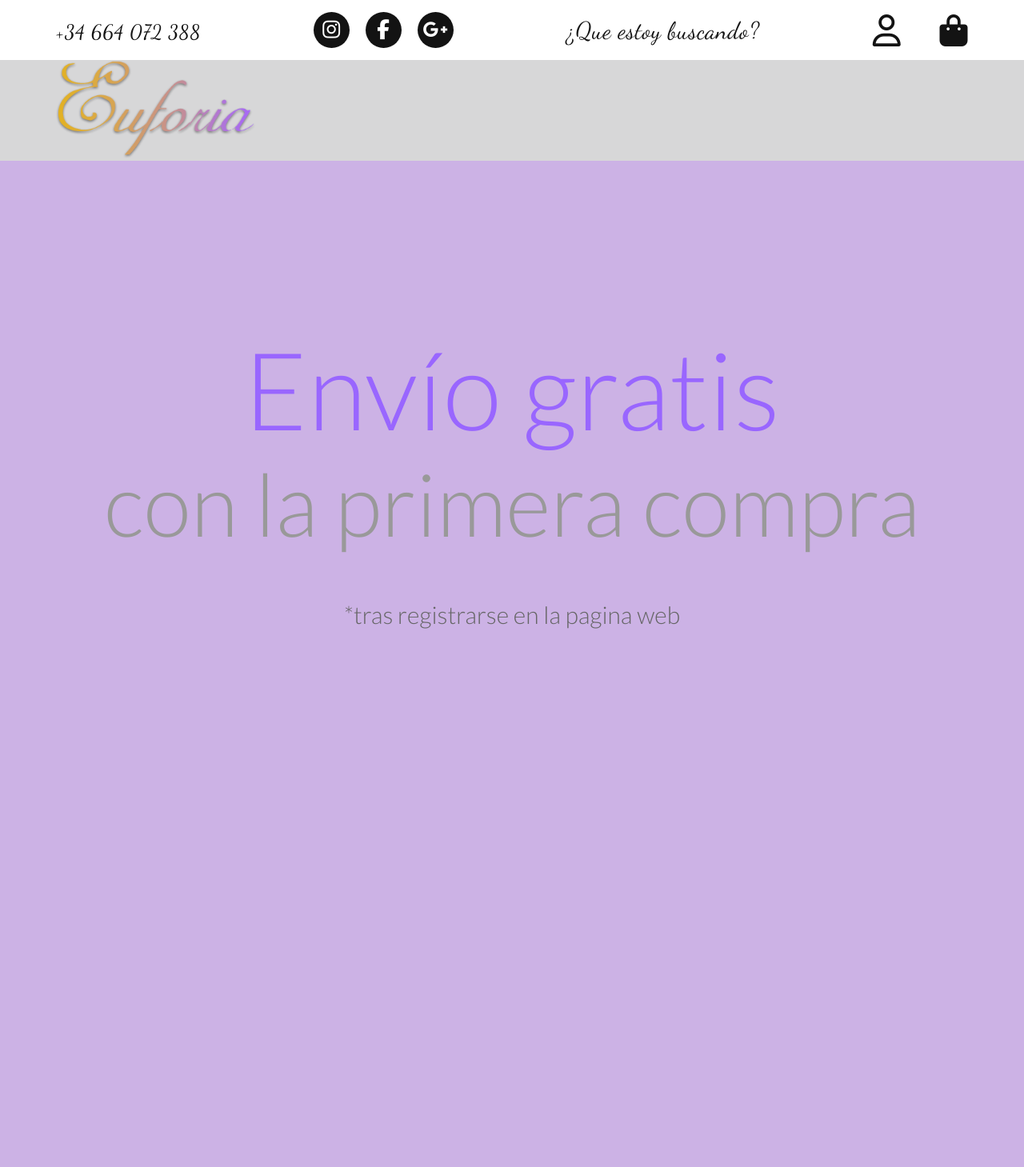
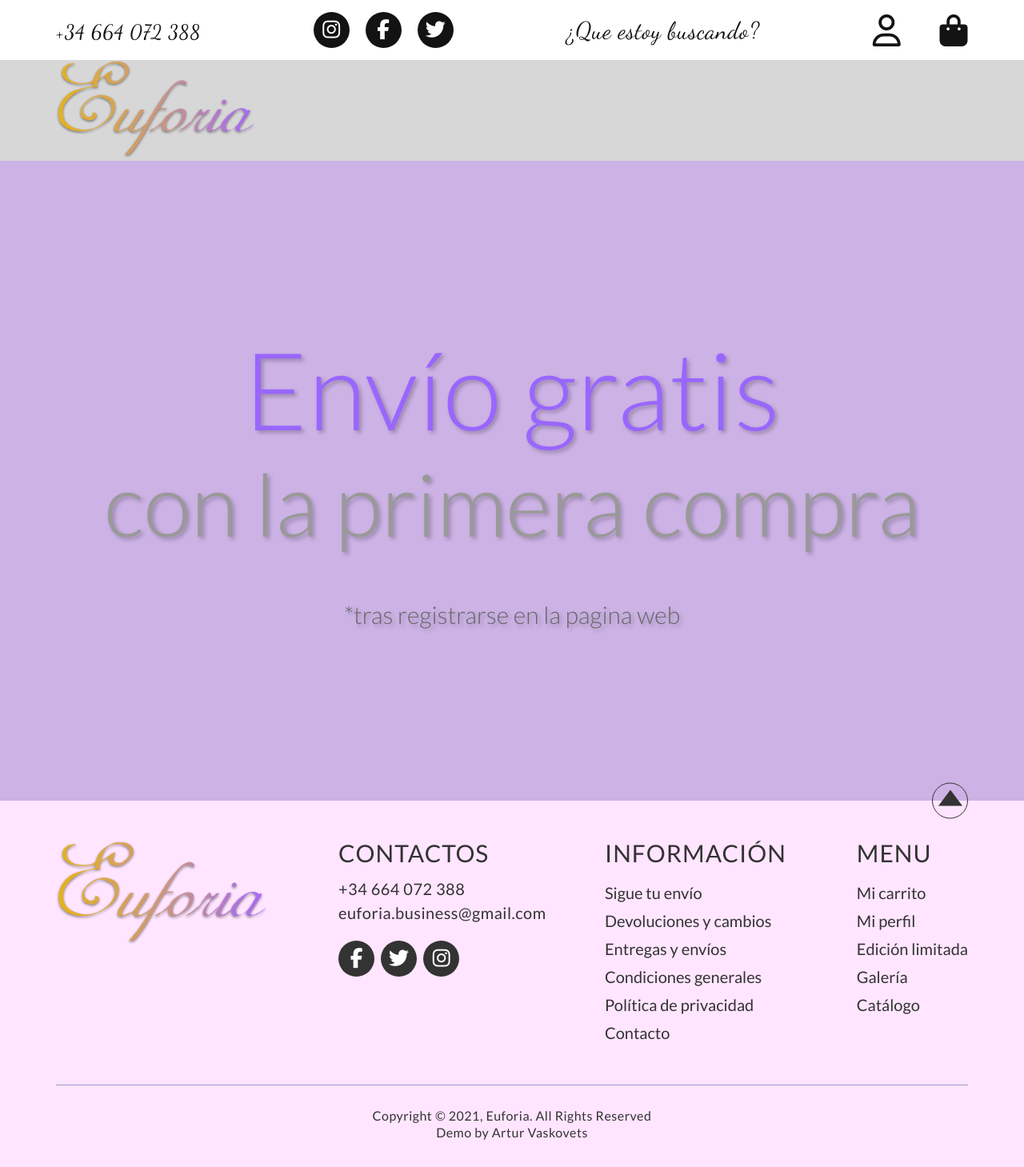
Before and after one commit to ArturVaskovets/Euforia, a Flask app: template templates/home.html in a window 1280 px wide. Shown: the whole page at 80% size. Before the commit the page ends 786 px from the top, so only its background shows below. Run offline with Flask 2, Linux system fonts and the light colour scheme; the template is opened without the code that fills it, so the values that code supplies are empty; some libraries are stand-ins or nearby versions.

Commit message:
Added full width blocks and footer

```diff
--- a/app.py
+++ b/app.py
@@ -1,32 +1,67 @@
-from flask import Flask, render_template, url_for, request # pylint: disable=import-error
-from flask_mobility import Mobility # pylint: disable=import-error
-from flask_mobility.decorators import mobile_template # pylint: disable=import-error
+from flask import Flask, render_template, url_for, abort
+from flask_mobility import Mobility
+from flask_mobility.decorators import mobile_template
+
 app = Flask(__name__)
 Mobility(app)
+
 
 @app.route('/')
 @mobile_template('{mobile/}home.html')
 def home(template):
     data = {
         "current_section": "home",
-        "header_extra_image": url_for('static', filename='img/2021.png')
+        "header_extra_image": url_for('static', filename='img/2021.png'),
+        "full_width_blocks": [
+            {
+                "bg_img": url_for('static', filename='img/pandora.png'),
+                "caption": "Descubre pandora",
+                "extra_class": "pandora"
+            },
+            {
+                "bg_img": url_for('static', filename='img/calvin_klein.png'),
+                "caption": "Calvin Klein",
+                "extra_class": "calvin_klein"
+            },
+            {
+                "bg_img": url_for('static', filename='img/red_girl.png'),
+                "caption": "Oro vivo",
+                "extra_class": "red_girl"
+            },
+            {
+                "bg_img": url_for('static', filename='img/blue_girl.png'),
+                "caption_title": "Galería",
+                "caption_desc": "Envíanos tu fotografía favorita <br> con nuestras joyas <br>"
+                                " y cada mes publicaremos 4 mejores <br> en nuestra página web",
+                "caption_link": url_for('gallery'),
+                "extra_class": "blue_girl"
+            }
+        ]
     }
     return render_template(template, **data)
 
+@app.route('/gallery')
+def gallery():
+    abort(403)
+    #return render_template('gallery.html', **data)
 
 
 @app.errorhandler(400)
 def bad_request(error):
-	return render_template("error.html",message="There are errors in request.", image=url_for('static', filename='img/400.jpg')), 400
+    return render_template("error.html", message="There are errors in request.",
+                           image=url_for('static', filename='img/400.jpg')), 400
 
 @app.errorhandler(403)
 def forbidden(error):
-	return render_template("error.html",message="You don't have permission to access this resource.", image=url_for('static', filename='img/403.jpg')),  403
+    return render_template("error.html", message="You don't have permission to access this resource.",
+                           image=url_for('static', filename='img/403.jpg')), 403
 
 @app.errorhandler(404)
 def page_not_found(error):
-	return render_template("error.html",message="Requested resource doesn't exist.", image=url_for('static', filename='img/404.jpg')),  404
+    return render_template("error.html", message="Requested resource doesn't exist.",
+                           image=url_for('static', filename='img/404.jpg')), 404
 
 @app.errorhandler(500)
 def internal_server_error(error):
-	return render_template("error.html",message="Sorry, server can not process the request.", image=url_for('static', filename='img/500.jpg')),  500
+    return render_template("error.html", message="Sorry, server can not process the request.",
+                           image=url_for('static', filename='img/500.jpg')), 500
--- a/static/css/styles.css
+++ b/static/css/styles.css
@@ -85,6 +85,10 @@ a {
   font-size: 30px;
   color: #dc3545;
   margin-bottom: 50px;
+}
+.error_wrapper .error .error_img {
+  max-width: 80vw;
+  margin: 0 auto;
 }
 .error_wrapper .error .error_img img {
   width: 100%;
@@ -204,6 +208,7 @@ body.home .header .main_header .main_header_inner .extra_image {
 .main_slider .item.colored_text .caption {
   font-weight: 300;
   white-space: nowrap;
+  text-shadow: 3px 3px 5px rgba(0, 0, 0, 0.25);
 }
 .main_slider .item.colored_text .caption .title_1 {
   display: block;
@@ -287,3 +292,214 @@ body.home .header .main_header .main_header_inner .extra_image {
   font-size: 70px;
   z-index: 5;
 }
+
+.full_width_block {
+  position: relative;
+  width: 100%;
+  height: auto;
+}
+.full_width_block .bg_image {
+  width: 100%;
+  height: auto;
+}
+.full_width_block .bg_image img {
+  display: block;
+  width: 100%;
+  height: auto;
+}
+.full_width_block .caption {
+  position: absolute;
+  top: 50%;
+  left: 50%;
+  transform: translate(-50%, -50%);
+  font-family: "Lato", sans-serif;
+  font-weight: 400;
+  font-size: 85px;
+  letter-spacing: 1px;
+  line-height: 1;
+  text-shadow: 0 5px 5px rgba(0, 0, 0, 0.3);
+  text-transform: uppercase;
+  white-space: nowrap;
+  text-align: center;
+  color: black;
+}
+
+.full_width_block.red_girl .caption {
+  left: 65%;
+}
+
+.full_width_block.blue_girl .caption {
+  left: 75%;
+  text-transform: none;
+  color: #ccccff;
+}
+.full_width_block.blue_girl .caption .caption_title {
+  font-size: 65px;
+  margin-bottom: 40px;
+}
+.full_width_block.blue_girl .caption .caption_desc {
+  padding: 30px 20px;
+  margin-bottom: 20px;
+  border: 6px solid #000033;
+  font-style: italic;
+  font-size: 30px;
+  line-height: 40px;
+}
+.full_width_block.blue_girl .caption .caption_link {
+  position: relative;
+  display: table;
+  margin: 0 auto;
+  font-size: 35px;
+}
+.full_width_block.blue_girl .caption .caption_link::before {
+  content: "";
+  position: absolute;
+  top: calc(100% + 10px);
+  left: 0;
+  right: 0;
+  height: 2px;
+  background-color: transparent;
+  transition: all 0.5s;
+}
+.full_width_block.blue_girl .caption .caption_link:hover::before {
+  background-color: #ccccff;
+}
+
+.footer {
+  position: relative;
+  background-color: rgba(255, 204, 255, 0.5);
+}
+.footer .scroll_top {
+  position: absolute;
+  top: 0;
+  right: calc((100% - 1140px) / 2);
+  transform: translateY(-50%);
+  width: 45px;
+  height: 45px;
+  border-radius: 50%;
+  border: 1px solid #333333;
+  transition: all 0.5s;
+  color: #333333;
+  cursor: pointer;
+  z-index: 1;
+}
+.footer .scroll_top::before {
+  content: "";
+  position: absolute;
+  bottom: 35%;
+  left: 50%;
+  transform: translateX(-50%);
+  display: block;
+  width: 30px;
+  height: 30px;
+  border: 15px solid transparent;
+  border-bottom: 20px solid #333333;
+  box-sizing: border-box;
+  transition: all 0.5s;
+}
+.footer .scroll_top:hover {
+  background-color: #333333;
+}
+.footer .scroll_top:hover::before {
+  border-bottom-color: white;
+}
+.footer .top_footer {
+  display: flex;
+  justify-content: space-between;
+  align-items: flex-start;
+  padding: 50px 0;
+}
+.footer .top_footer .col {
+  max-width: 25%;
+  padding: 0 20px;
+}
+.footer .top_footer .col:first-of-type {
+  padding-left: 0;
+}
+.footer .top_footer .col:last-of-type {
+  padding-right: 0;
+}
+.footer .top_footer .title {
+  font-family: "Lato", sans-serif;
+  font-weight: 400;
+  font-size: 30px;
+  letter-spacing: 1px;
+  line-height: 30px;
+  text-transform: uppercase;
+  color: #333333;
+  margin-bottom: 20px;
+}
+.footer .top_footer .logo {
+  display: block;
+  width: 100%;
+  height: auto;
+}
+.footer .top_footer .logo img {
+  width: 100%;
+  height: 100%;
+  object-fit: contain;
+}
+.footer .top_footer .contacts > a {
+  display: block;
+  font-weight: 400;
+  font-size: 20px;
+  letter-spacing: 0.5px;
+  line-height: 1;
+  margin-bottom: 10px;
+  color: #333333;
+}
+.footer .top_footer .contacts .icons_wrapper {
+  display: inline-block;
+  vertical-align: middle;
+  height: 35px;
+  margin-top: 15px;
+}
+.footer .top_footer .contacts .icons_wrapper .icon {
+  position: relative;
+  display: inline-block;
+  width: 45px;
+  height: 45px;
+  background-color: #333333;
+  border-radius: 50%;
+  color: white;
+  cursor: pointer;
+  transition: all 0.5s;
+}
+.footer .top_footer .contacts .icons_wrapper .icon i {
+  position: absolute;
+  top: 50%;
+  left: 50%;
+  transform: translate(-50%, -50%);
+  font-size: 25px;
+}
+.footer .top_footer .contacts .icons_wrapper .icon:hover {
+  background-color: rgba(51, 51, 51, 0.8);
+}
+.footer .top_footer .contacts .icons_wrapper .icon + .icon {
+  margin-left: 5px;
+}
+.footer .top_footer .menu .menu_item {
+  display: table;
+  position: relative;
+  font-weight: 400;
+  font-size: 20px;
+  letter-spacing: 0px;
+  line-height: 30px;
+  color: #333333;
+}
+.footer .top_footer .menu .menu_item + .menu_item {
+  margin-top: 5px;
+}
+.footer .bottom_footer {
+  border-top: 1px solid #9999cc;
+  padding: 30px 0;
+  color: #333333;
+  font-weight: 400;
+  font-size: 16px;
+  letter-spacing: 0.5px;
+  line-height: 1;
+  text-align: center;
+}
+.footer .bottom_footer p {
+  margin: 0 0 5px 0;
+}
--- a/static/js/main.js
+++ b/static/js/main.js
@@ -1,11 +1,15 @@
-$(document).ready(function(){
-	$(".main_slider.owl-carousel").owlCarousel({
-        loop:true,
-        nav:false,
+$(document).ready(function () {
+    $(".main_slider.owl-carousel").owlCarousel({
+        loop: true,
+        nav: false,
         dots: false,
         items: 1,
-        autoplay: true,
+        //autoplay: true,
         autoplayTimeout: 5000,
         smartSpeed: 1000
     });
+
+    $(".footer .scroll_top").on("click", function () {
+        $('html, body').animate({scrollTop: 0}, 1000);
+    });
 });
--- a/static/scss/_error.scss
+++ b/static/scss/_error.scss
@@ -26,6 +26,9 @@
     }
 
     .error_img {
+      max-width: 80vw;
+      margin: 0 auto;
+
       img {
         width: 100%;
         height: auto;
--- /dev/null
+++ b/static/scss/sections/_footer.scss
@@ -0,0 +1,158 @@
+.footer {
+  position: relative;
+  background-color: rgba(#ffccff, 0.5);
+
+  .scroll_top {
+    position: absolute;
+    top: 0;
+    right: calc((100% - 1140px) / 2);
+    transform: translateY(-50%);
+    width: 45px;
+    height: 45px;
+    border-radius: 50%;
+    border: 1px solid $color_5;
+    transition: all 0.5s;
+    color: $color_5;
+    cursor: pointer;
+    z-index: 1;
+
+    &::before {
+      content: "";
+      position: absolute;
+      bottom: 35%;
+      left: 50%;
+      transform: translateX(-50%);
+      display: block;
+      width: 30px;
+      height: 30px;
+      border: 15px solid transparent;
+      border-bottom: 20px solid $color_5;
+      box-sizing: border-box;
+      transition: all 0.5s;
+    }
+  }
+
+  .scroll_top:hover {
+    background-color: $color_5;
+
+    &::before {
+      border-bottom-color: white;
+    }
+  }
+
+  .top_footer {
+    display: flex;
+    justify-content: space-between;
+    align-items: flex-start;
+    padding: 50px 0;
+
+    .col {
+      max-width: 25%;
+      padding: 0 20px;
+
+      &:first-of-type {
+        padding-left: 0;
+      }
+
+      &:last-of-type {
+        padding-right: 0;
+      }
+    }
+
+    .title {
+      font-family: $font-2;
+      font-weight: 400;
+      font-size: 30px;
+      letter-spacing: 1px;
+      line-height: 30px;
+      text-transform: uppercase;
+      color: $color_5;
+      margin-bottom: 20px;
+    }
+
+    .logo {
+      display: block;
+      width: 100%;
+      height: auto;
+
+      img {
+        @include scale_image(contain);
+      }
+    }
+
+    .contacts {
+      & > a {
+        display: block;
+        font-weight: 400;
+        font-size: 20px;
+        letter-spacing: 0.5px;
+        line-height: 1;
+        margin-bottom: 10px;
+        color: $color_5;
+      }
+
+      .icons_wrapper {
+        display: inline-block;
+        vertical-align: middle;
+        height: 35px;
+        margin-top: 15px;
+
+        .icon {
+          position: relative;
+          display: inline-block;
+          width: 45px;
+          height: 45px;
+          background-color: $color_5;
+          border-radius: 50%;
+          color: white;
+          cursor: pointer;
+          transition: all 0.5s;
+
+          i {
+            @include center;
+            font-size: 25px;
+          }
+
+          &:hover {
+            background-color: rgba($color_5, 0.8);
+          }
+        }
+
+        .icon + .icon {
+          margin-left: 5px;
+        }
+      }
+    }
+
+    .menu {
+      .menu_item {
+        display: table;
+        position: relative;
+        font-weight: 400;
+        font-size: 20px;
+        letter-spacing: 0px;
+        line-height: 30px;
+        color: $color_5;
+      }
+
+      .menu_item + .menu_item {
+        margin-top: 5px;
+      }
+    }
+  }
+
+  .bottom_footer {
+    border-top: 1px solid #9999cc;
+    padding: 30px 0;
+    color: $color_5;
+    font-weight: 400;
+    font-size: 16px;
+    letter-spacing: 0.5px;
+    line-height: 1;
+    text-align: center;
+
+    p {
+      margin: 0 0 5px 0;
+    }
+  }
+}
--- a/static/scss/sections/_main-slider.scss
+++ b/static/scss/sections/_main-slider.scss
@@ -21,6 +21,7 @@
     .caption {
       font-weight: 300;
       white-space: nowrap;
+      text-shadow: 3px 3px 5px rgba(black, 0.25);
 
       .title_1 {
         display: block;
--- a/static/scss/styles.scss
+++ b/static/scss/styles.scss
@@ -2,3 +2,5 @@
 @import 'error';
 @import 'sections/header';
 @import 'sections/main-slider';
+@import "sections/full-width-block";
+@import "sections/footer";
--- a/templates/_base.html
+++ b/templates/_base.html
@@ -6,7 +6,7 @@
         <meta charset="UTF-8">
         <meta name="viewport" content="width=device-width, initial-scale=1.0">
         <link rel="shortcut icon" href="{{ url_for('static', filename='img/favicon.ico') }}">
-        <link rel="stylesheet" href="{{ url_for('static', filename='css/styles.css') }}?v=0.02">
+        <link rel="stylesheet" href="{{ url_for('static', filename='css/styles.css') }}?v=0.04">
         <title>Euforia</title>
         <script src="https://kit.fontawesome.com/228c1f352f.js" crossorigin="anonymous"></script>
         <link rel="stylesheet" href="https://cdnjs.cloudflare.com/ajax/libs/OwlCarousel2/2.3.4/assets/owl.carousel.min.css">
@@ -19,7 +19,7 @@
 
     {% block bottom_scripts %}
         <script src="https://cdnjs.cloudflare.com/ajax/libs/OwlCarousel2/2.3.4/owl.carousel.min.js"></script>
-        <script src="{{ url_for('static', filename='js/main.js') }}?v=0.02"></script>
+        <script src="{{ url_for('static', filename='js/main.js') }}?v=0.04"></script>
     {% endblock %}
 </body>
 
--- a/templates/home.html
+++ b/templates/home.html
@@ -3,4 +3,8 @@
 {% block content %}
 	{% include "sections/_header.html" %}
     {% include "sections/_main_slider.html" %}
+    {% for block in full_width_blocks %}
+        {% include "sections/_full_width_block.html" %}
+    {% endfor %}
+    {% include "sections/_footer.html" %}
 {% endblock %}
--- /dev/null
+++ b/templates/sections/_footer.html
@@ -0,0 +1,81 @@
+<footer class="footer container_fluid">
+    <a class="scroll_top"></a>
+	<div class="top_footer container">
+		<div class="col">
+			<a href="{{ url_for('home') }}" class="logo">
+				<img src="{{ url_for('static', filename='img/logo.png') }}" alt="Logo">
+			</a>
+		</div>
+		<div class="col">
+			<div class="title">
+				Contactos
+			</div>
+			<div class="contacts">
+				<a href="tel:+34 664 072 388" class="phone_number">+34 664 072 388</a>
+				<a href="mailto:euforia.business@gmail.com" class="email_link">euforia.business@gmail.com</a>
+				<div class="icons_wrapper">
+					<a href="https://es-es.facebook.com/" class="icon">
+						<i class="fab fa-facebook-f"></i>
+					</a>
+					<a href="https://twitter.com/" class="icon">
+						<i class="fab fa-twitter"></i>
+					</a>
+					<a href="https://www.instagram.com/" class="icon">
+						<i class="fab fa-instagram"></i>
+					</a>
+				</div>
+			</div>
+		</div>
+		<div class="col">
+			<nav class="menu">
+                <div class="title">
+                    Información
+                </div>
+				<a href="#" class="menu_item">
+					Sigue tu envío
+				</a>
+				<a href="#" class="menu_item">
+					Devoluciones y cambios
+				</a>
+				<a href="#" class="menu_item">
+					Entregas y envíos
+				</a>
+				<a href="#" class="menu_item">
+					Condiciones generales
+				</a>
+				<a href="#" class="menu_item">
+					Política de privacidad
+				</a>
+                <a href="#" class="menu_item">
+					Contacto
+				</a>
+			</nav>
+		</div>
+        <div class="col">
+			<nav class="menu">
+                <div class="title">
+                    Menu
+                </div>
+				<a href="#" class="menu_item">
+					Mi carrito
+				</a>
+				<a href="#" class="menu_item">
+					Mi perfil
+				</a>
+				<a href="#" class="menu_item">
+					Edición limitada
+				</a>
+				<a href="{{ url_for('gallery') }}" class="menu_item">
+					Galería
+				</a>
+				<a href="#" class="menu_item">
+					Catálogo
+				</a>
+			</nav>
+		</div>
+	</div>
+	<div class="bottom_footer container">
+		<p>Copyright &copy; 2021, Euforia. All Rights Reserved</p>
+		<p>Demo by <a href="https://github.com/ArturVaskovets">Artur Vaskovets</a></p>
+	</div>
+</footer>
--- a/templates/sections/_header.html
+++ b/templates/sections/_header.html
@@ -7,14 +7,14 @@
                 </a>
             </div>
             <div class="social">
-                <a href="#" class="icon">
+                <a href="https://www.instagram.com/" class="icon">
                     <i class="fab fa-instagram"></i>
                 </a>
-                <a href="#" class="icon">
+                <a href="https://es-es.facebook.com/" class="icon">
                     <i class="fab fa-facebook-f"></i>
                 </a>
-                <a href="#" class="icon">
-                    <i class="fab fa-google-plus-g"></i>
+                <a href="https://twitter.com/" class="icon">
+                    <i class="fab fa-twitter"></i>
                 </a>
             </div>
             <div class="search">
@@ -34,7 +34,7 @@
 	</div>
 	<div class="main_header">
         <div class="main_header_inner container">
-            <a href="/" class="logo">
+            <a href="{{ url_for('home') }}" class="logo">
                 <img src="{{ url_for('static', filename='img/logo.png') }}">
             </a>
             {% if header_extra_image %}
--- a/templates/sections/_main_slider.html
+++ b/templates/sections/_main_slider.html
@@ -1,4 +1,4 @@
-<section class="main_slider owl-carousel">
+<section class="main_slider container_fluid owl-carousel">
     <div class="item colored_text">
         <div class="caption">
             <div class="title_1">
```
Also changed, not shown: static/scss/sections/_full-width-block.scss (added, +82 -0 lines), templates/sections/_full_width_block.html (added, +25 -0 lines), static/img/blue_girl.png (added), static/img/calvin_klein.png (added), static/img/pandora.png (added), static/img/red_girl.png (added).
